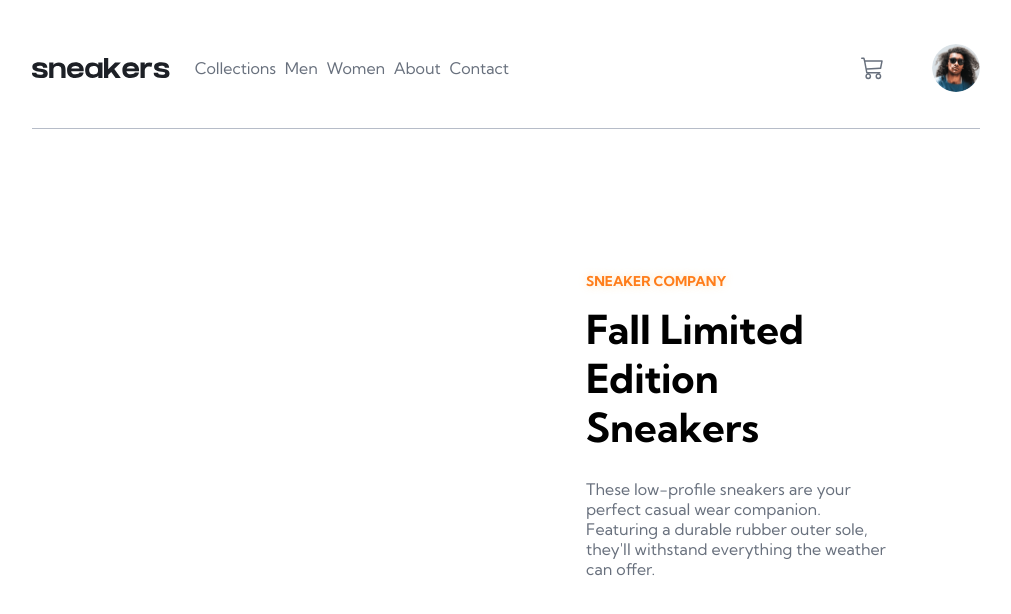
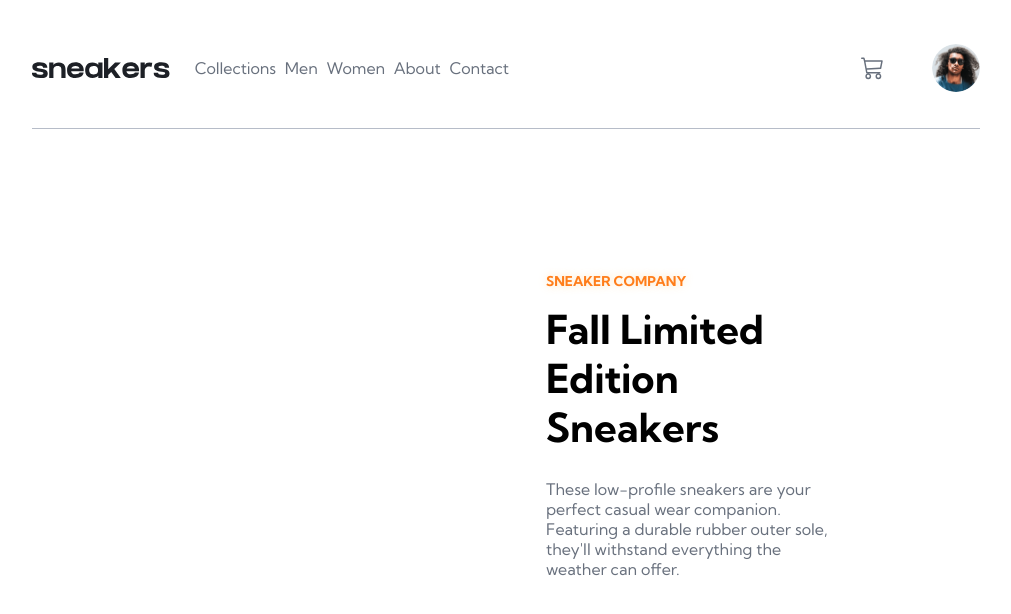
Before and after one commit to JurgenMik/E-commerce-Product, a React (Create React App) app: page / in a window 1280 px wide. Shown: the top 614 px of the page, without its empty margins (134-1145 px from the left). Built offline with nearby package versions, Linux system fonts and the light colour scheme.

Commit message:
EP-adjusted-product-details-margin-for-improved-spacing

```diff
--- a/src/App.scss
+++ b/src/App.scss
@@ -19,11 +19,11 @@
     width: 50%;
     height: 100%;
     font-family: Kumbh Sans;
+    margin-left: 5rem;
     .heading {
       height: 40%;
       width: 65%;
       margin-top: 9rem;
-      margin-left: 5rem;
       #enterprise {
         text-transform: uppercase;
         font-size: 0.85rem;
```
